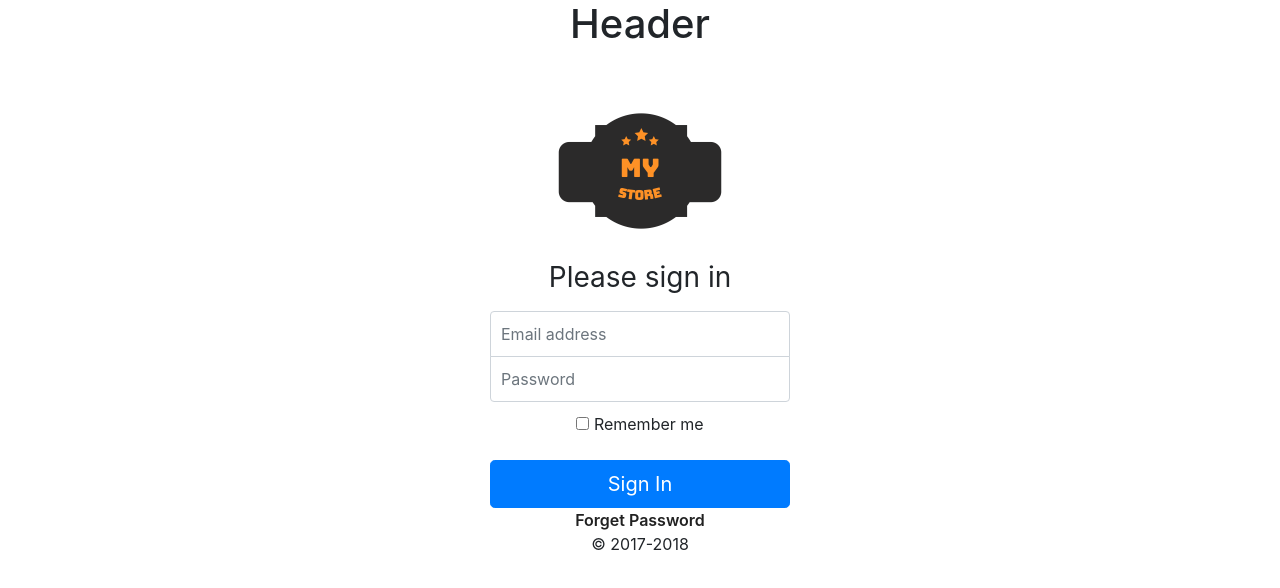
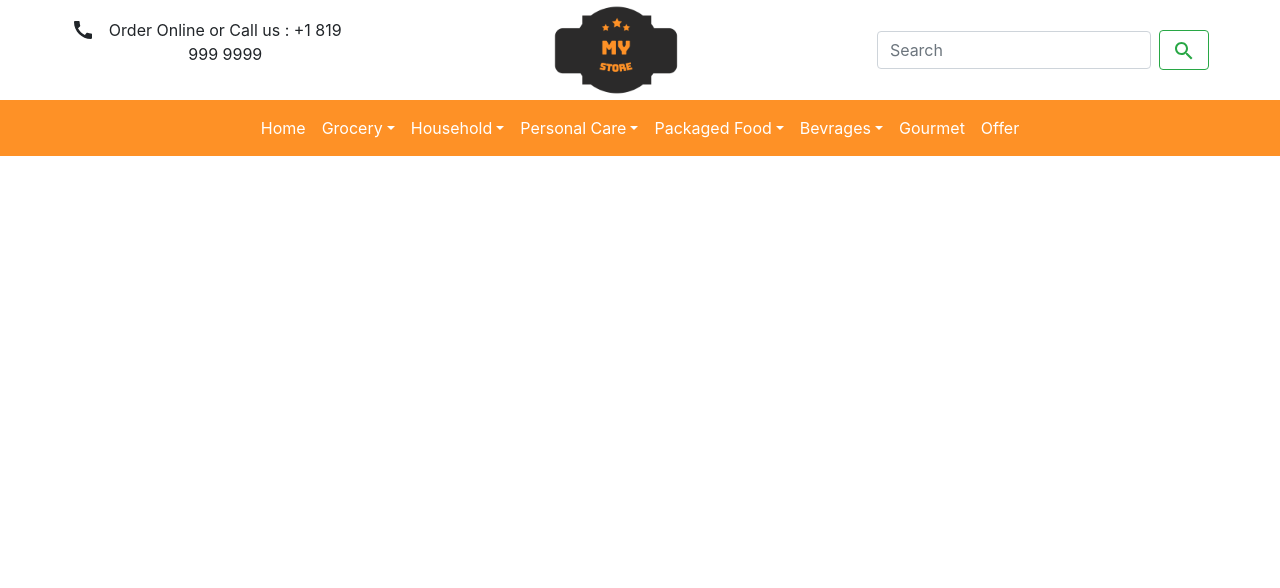
Before and after one commit to parth2098/myStore, a React (Create React App) app in the folder my-stote/: page / in a window 1280 px wide. Shown: the top 588 px of the page. Built offline with nearby package versions, Linux system fonts and the light colour scheme.

Commit message:
navbar complete

```diff
--- a/my-stote/package.json
+++ b/my-stote/package.json
@@ -6,6 +6,8 @@
     "@fortawesome/fontawesome-svg-core": "^1.2.35",
     "@fortawesome/free-solid-svg-icons": "^5.15.3",
     "@fortawesome/react-fontawesome": "^0.1.14",
+    "@material-ui/core": "^4.11.4",
+    "@material-ui/icons": "^4.11.2",
     "@testing-library/jest-dom": "^5.11.10",
     "@testing-library/react": "^11.2.6",
     "@testing-library/user-event": "^12.8.3",
--- a/my-stote/src/App.js
+++ b/my-stote/src/App.js
@@ -1,14 +1,16 @@
-import './App.css';
-import Header from './components/Header';
-import '../node_modules/bootstrap/dist/css/bootstrap.min.css';
-import Login from './components/Login';
-
+import "./App.css";
+import Header from "./components/Header";
+import "../node_modules/bootstrap/dist/css/bootstrap.min.css";
+import Login from "./components/Login";
+import Navbar from "./components/Navbar";
 
 function App() {
   return (
     <div className="app text-center">
       <Header />
-        <Login />
+      {/* nav */}
+      <Navbar />
+      {/* <Login /> */}
     </div>
   );
 }
--- a/my-stote/src/components/Header.css
+++ b/my-stote/src/components/Header.css
@@ -0,0 +1,28 @@
+.header {
+  background-color: white;
+  display: flex;
+  justify-content: space-evenly;
+  padding: 1.5em 0;
+  height: 100px;
+  align-items: center;
+}
+
+.header__contact {
+  display: flex;
+  justify-content: space-around;
+  flex: 0.3;
+}
+
+.header__logo {
+  margin-top: 0 px !important;
+  flex: 0.4;
+}
+
+.header__logo > a > img {
+  height: 150px;
+  width: 150px;
+}
+
+.search {
+  flex: 0.3;
+}
--- a/my-stote/src/components/Header.js
+++ b/my-stote/src/components/Header.js
@@ -1,13 +1,35 @@
 import React from "react";
 import "./Header.css";
-import { faCartArrowDown } from "@fortawesome/free-solid-svg-icons";
-import { FontAwesomeIcon } from "@fortawesome/react-fontawesome";
+import CallIcon from "@material-ui/icons/Call";
+import logo from "../img/myStoreLogo3.png";
+import SearchIcon from "@material-ui/icons/Search";
 
 function Header() {
   return (
     <div className="header">
-      <div className="text-center">
-        <h1>Header</h1>
+      <div className="header__contact">
+        <CallIcon />
+        <p>Order Online or Call us : +1 819 999 9999</p>
+      </div>
+
+      <div className="header__logo">
+        <a href="#">
+          <img src={logo} alt="My Store" />
+        </a>
+      </div>
+
+      <div className="header__search">
+        <form class="form-inline my-2 my-lg-0">
+          <input
+            class="form-control mr-sm-2"
+            type="search"
+            placeholder="Search"
+            aria-label="Search"
+          />
+          <button class="btn btn-outline-success my-2 my-sm-0" type="submit">
+            <SearchIcon />
+          </button>
+        </form>
       </div>
     </div>
   );
--- a/my-stote/src/components/Input.js
+++ b/my-stote/src/components/Input.js
@@ -1,11 +1,16 @@
-import React from 'react'
-import "./Input.css"
-function Input(props) {
-    return (
-        <div className="input">
-            <input type={props.type} id={props.id} className="form-control" placeholder={props.placeHolder}/>
-        </div>
-    )
+import React from "react";
+import "./Input.css";
+function Input({ type, id, placeHolder }) {
+  return (
+    <div className="input">
+      <input
+        type={type}
+        id={id}
+        className="form-control"
+        placeholder={placeHolder}
+      />
+    </div>
+  );
 }
 
-export default Input
+export default Input;
--- /dev/null
+++ b/my-stote/src/components/Navbar.css
@@ -0,0 +1,6 @@
+.navbar {
+  background-color: #fe9126;
+  display: flex;
+  flex-direction: column;
+  justify-content: space-between;
+}
--- /dev/null
+++ b/my-stote/src/components/Navbar.js
@@ -0,0 +1,31 @@
+import React from "react";
+import NavbarDropDown from "./NavbarDropDown";
+import "./Navbar.css";
+import NavbarItems from "./NavbarItems";
+
+function Navbar() {
+  return (
+    <div className="navbar navbar-expand-lg">
+      <button
+        class="navbar-toggler"
+        type="button"
+        data-toggle="collapse"
+        data-target="#navbarSupportedContent"
+        aria-controls="navbarSupportedContent"
+        aria-expanded="false"
+        aria-label="Toggle navigation"
+      >
+        <span class="navbar-toggler-icon"></span>
+      </button>
+
+      <div
+        class="collapse navbar-collapse navbar__title"
+        id="navbarSupportedContent"
+      >
+        <NavbarItems />
+      </div>
+    </div>
+  );
+}
+
+export default Navbar;
--- /dev/null
+++ b/my-stote/src/components/NavbarDropDown.css
@@ -0,0 +1,3 @@
+.navbarDropDown > li > a {
+  color: white;
+}
--- /dev/null
+++ b/my-stote/src/components/NavbarDropDown.js
@@ -0,0 +1,36 @@
+import React from "react";
+import "./NavbarDropDown.css";
+
+function NavbarDropDown({ title }) {
+  return (
+    <div className="navbarDropDown">
+      <li class="nav-item dropdown">
+        <a
+          class="nav-link dropdown-toggle"
+          href="#"
+          id="navbarDropdown"
+          role="button"
+          data-toggle="dropdown"
+          aria-haspopup="true"
+          aria-expanded="false"
+        >
+          {title}
+        </a>
+        <div class="dropdown-menu" aria-labelledby="navbarDropdown">
+          <a class="dropdown-item" href="#">
+            Action
+          </a>
+          <a class="dropdown-item" href="#">
+            Another action
+          </a>
+          <div class="dropdown-divider"></div>
+          <a class="dropdown-item" href="#">
+            Something else here
+          </a>
+        </div>
+      </li>
+    </div>
+  );
+}
+
+export default NavbarDropDown;
--- /dev/null
+++ b/my-stote/src/components/NavbarItems.css
@@ -0,0 +1,7 @@
+.navbarItems {
+  display: flex;
+}
+
+.navbarItems > ul > li > a {
+  color: white;
+}
--- /dev/null
+++ b/my-stote/src/components/NavbarItems.js
@@ -0,0 +1,34 @@
+import React from "react";
+import NavbarDropDown from "./NavbarDropDown";
+import "./NavbarItems.css";
+
+function NavbarItems() {
+  return (
+    <div className="navbarItems">
+      <ul class="navbar-nav">
+        <li className="nav-item">
+          <a href="#" className="nav-link">
+            Home
+          </a>
+        </li>
+        <NavbarDropDown title="Grocery" />
+        <NavbarDropDown title="Household" />
+        <NavbarDropDown title="Personal Care" />
+        <NavbarDropDown title="Packaged Food" />
+        <NavbarDropDown title="Bevrages" />
+        <li className="nav-item">
+          <a href="#" className="nav-link">
+            Gourmet
+          </a>
+        </li>
+        <li className="nav-item">
+          <a href="#" className="nav-link">
+            Offer
+          </a>
+        </li>
+      </ul>
+    </div>
+  );
+}
+
+export default NavbarItems;
```
Also changed, not shown: 1 other file (tests, documents, lock files or other folders).
